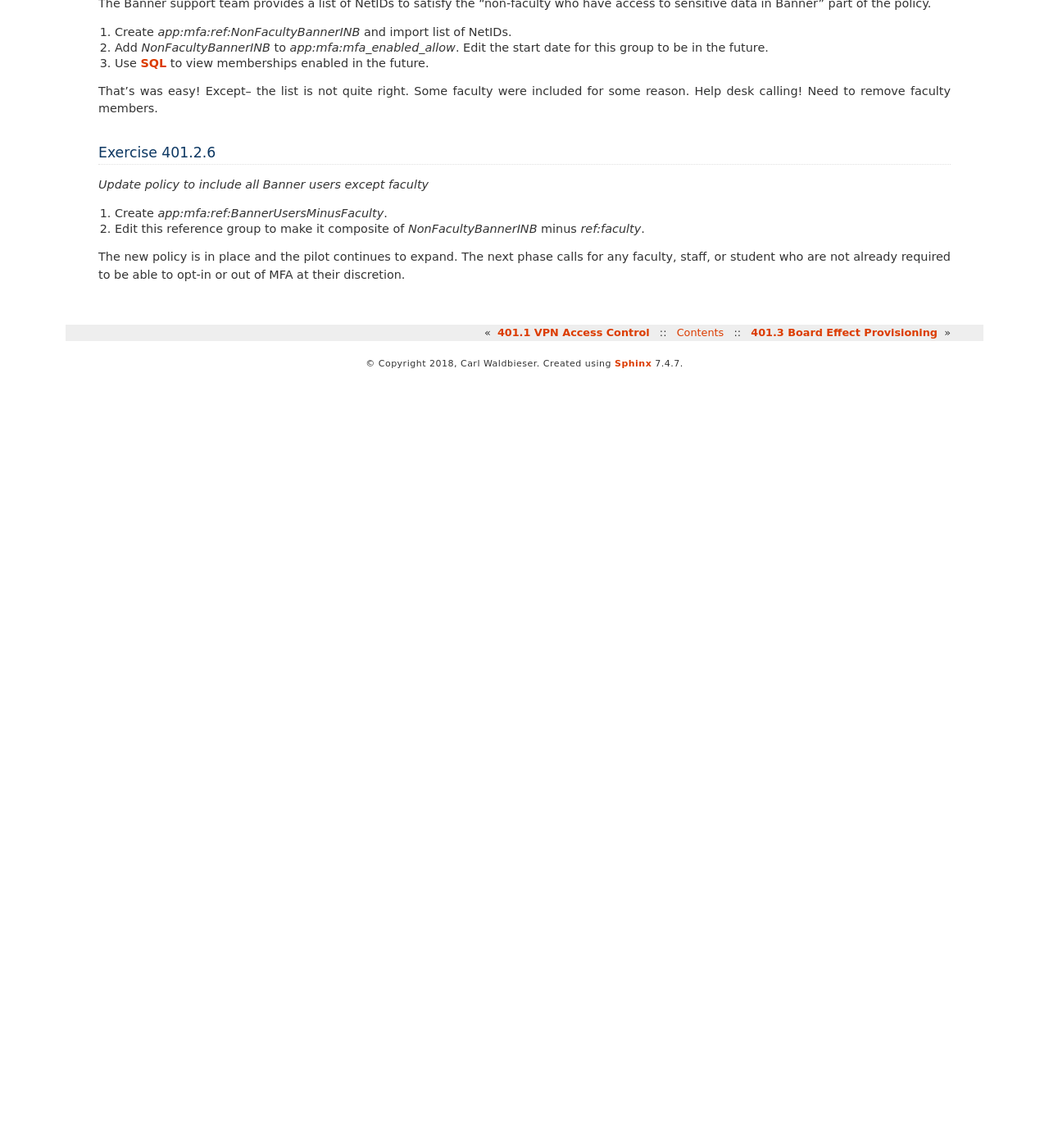
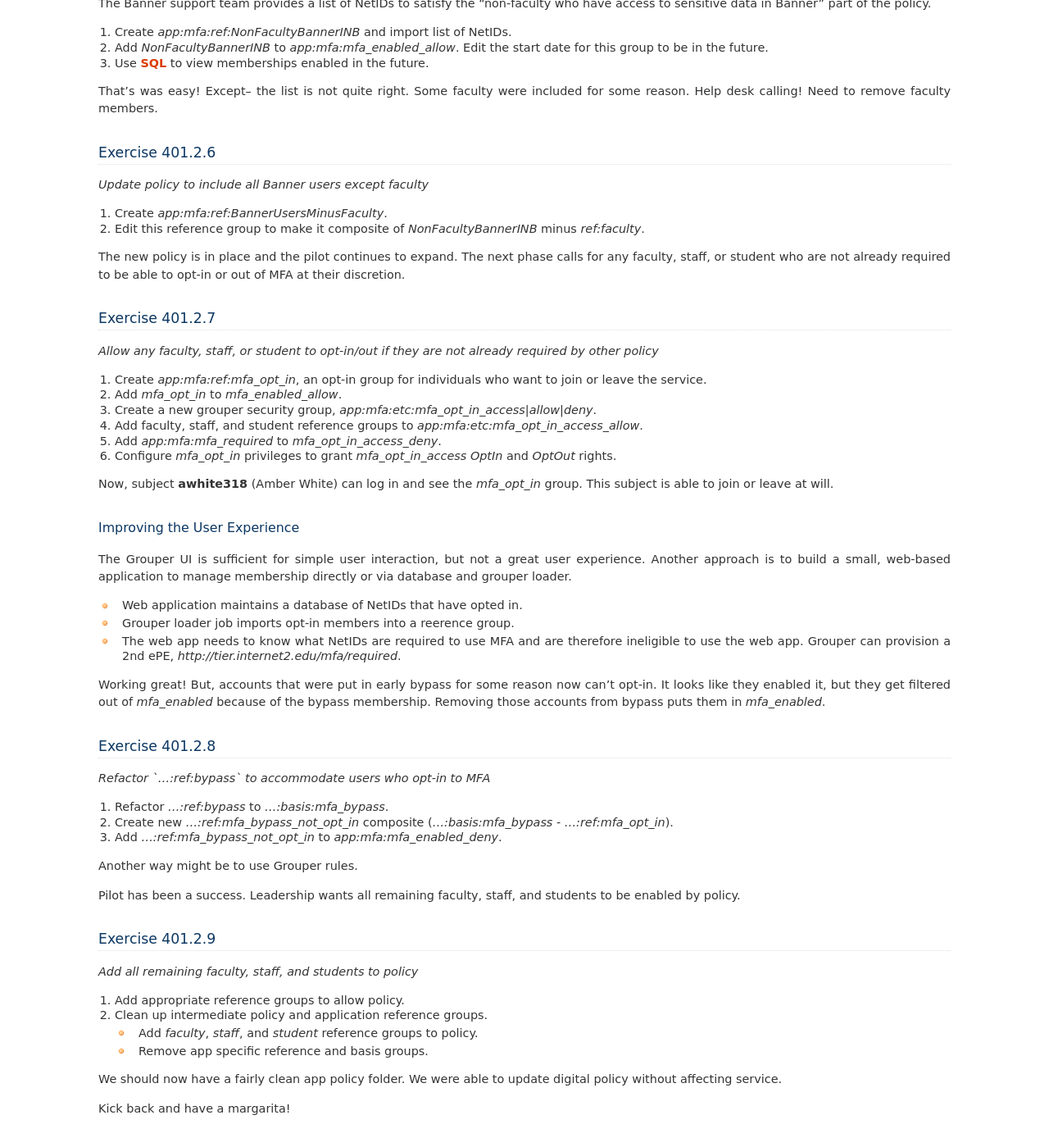
Before and after one commit to cwaldbieser/grouper401_docs, a Sphinx documentation site: the page built from docs/401.2.rst, in a window 1280 px wide and 1400 px high, scrolled down 3029 px. Shown: the whole window at 82% size. Built offline with Sphinx 7.4.7, drawn with Linux system fonts in a browser that asks for light colours; before the commit the page ends 3490 px from its top, so only the background shows below that.

Commit message:
Added remaining 401.2 exercises.

```diff
--- a/docs/401.2.rst
+++ b/docs/401.2.rst
@@ -154,3 +154,76 @@ Exercise 401.2.6
 The new policy is in place and the pilot continues to expand. The next phase
 calls for any faculty, staff, or student who are not already required to be
 able to opt-in or out of MFA at their discretion.
+
+
+----------------
+Exercise 401.2.7
+----------------
+
+*Allow any faculty, staff, or student to opt-in/out if they are not already
+required by other policy*
+
+#. Create `app:mfa:ref:mfa_opt_in`, an opt-in group for individuals who want to
+   join or leave the service.
+#. Add `mfa_opt_in` to `mfa_enabled_allow`.
+#. Create a new grouper security group, `app:mfa:etc:mfa_opt_in_access|allow|deny`.
+#. Add faculty, staff, and student reference groups to
+   `app:mfa:etc:mfa_opt_in_access_allow`.
+#. Add `app:mfa:mfa_required` to `mfa_opt_in_access_deny`.
+#. Configure `mfa_opt_in` privileges to grant `mfa_opt_in_access` *OptIn* and
+   *OptOut* rights.
+
+Now, subject **awhite318** (Amber White) can log in and see the
+`mfa_opt_in` group.  This subject is able to join or leave at will.
+
+"""""""""""""""""""""""""""""
+Improving the User Experience
+"""""""""""""""""""""""""""""
+
+The Grouper UI is sufficient for simple user interaction, but not a great user
+experience. Another approach is to build a small, web-based application to
+manage membership directly or via database and grouper loader.
+
+* Web application maintains a database of NetIDs that have opted in.
+* Grouper loader job imports opt-in members into a reerence group.
+* The web app needs to know what NetIDs are required to use MFA and are
+  therefore ineligible to use the web app.  Grouper can provision a 2nd
+  ePE, `http://tier.internet2.edu/mfa/required`.
+
+Working great!  But, accounts that were put in early bypass for some reason
+now can't opt-in.  It looks like they enabled it, but they get filtered out of
+`mfa_enabled` because of the bypass membership.  Removing those accounts from
+bypass puts them in `mfa_enabled`.
+
+----------------
+Exercise 401.2.8
+----------------
+
+*Refactor `...:ref:bypass` to accommodate users who opt-in to MFA*
+
+#. Refactor `...:ref:bypass` to  `...:basis:mfa_bypass`.
+#. Create new `...:ref:mfa_bypass_not_opt_in` composite
+   (`...:basis:mfa_bypass` - `...:ref:mfa_opt_in`).
+#. Add `...:ref:mfa_bypass_not_opt_in` to `app:mfa:mfa_enabled_deny`.
+
+Another way might be to use Grouper rules.
+
+Pilot has been a success. Leadership wants all remaining faculty, staff,
+and students to be enabled by policy.
+
+----------------
+Exercise 401.2.9
+----------------
+
+*Add all remaining faculty, staff, and students to policy*
+
+#. Add appropriate reference groups to allow policy.
+#. Clean up intermediate policy and application reference groups.
+
+   * Add `faculty`, `staff`, and `student` reference groups to policy.
+   * Remove app specific reference and basis groups.
+
+We should now have a fairly clean app policy folder.  We were able to update
+digital policy without affecting service.
+
+Kick back and have a margarita!
```
